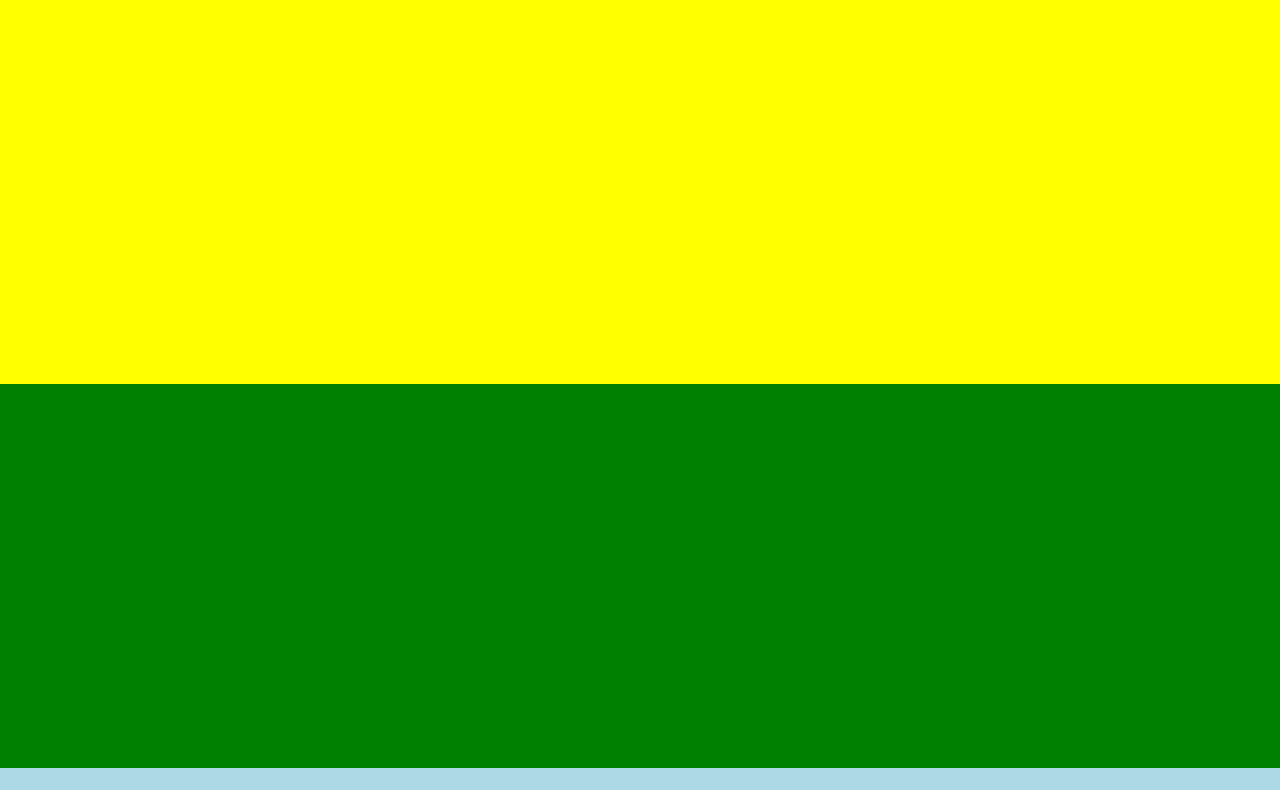
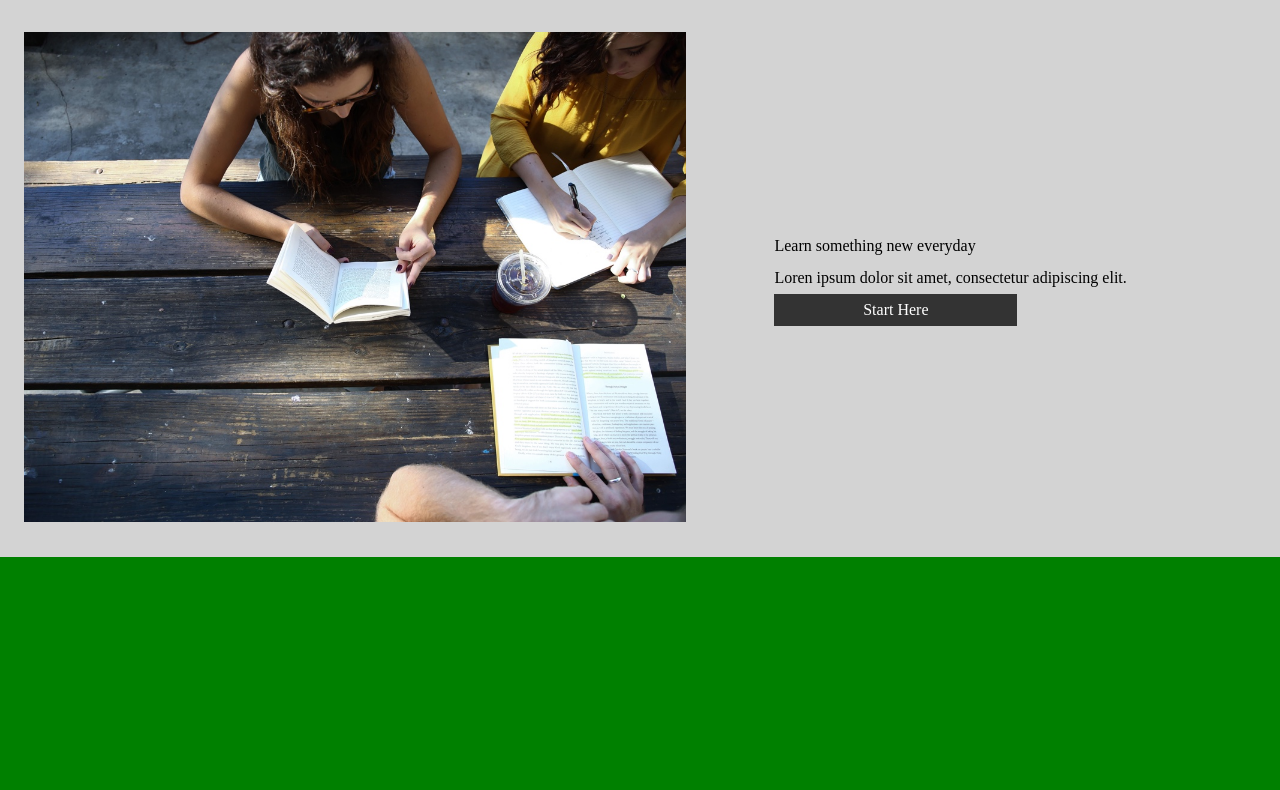
Before and after one commit to lewie14/ColmarProject, a plain HTML site: page index.html in a window 1280 px wide. Shown: the part 64-854 px from the top of the page. Drawn offline with Linux system fonts and the light colour scheme.

Commit message:
Banner section complete but h1,h2 styling not working????

```diff
--- a/index.html
+++ b/index.html
@@ -46,6 +46,17 @@
 
               <div class="books">
                 <!-- div for books image -->
+                <img src="resources/images/banner.jpg" alt="Students reading books">
+              </div>
+
+              <div class= "headline">
+                <h1>Learn something new everyday</h1>
+                <h2>Loren ipsum dolor sit amet, consectetur adipiscing elit.</h2>
+
+
+                <div id ="button">
+                  Start Here
+                </div>
               </div>
 
 
--- a/resources/css/style.css
+++ b/resources/css/style.css
@@ -7,11 +7,12 @@ html {
   background-color: white;
 }
 
-/* Set line height */
-body {
-  line-height: 1.4;
 
+
+h1,h2 {
+  font-weight: bold;
 }
+
 /* Set basic container parameters */
 .container {
   display: flex;
@@ -31,14 +32,13 @@ header{
   /* background-repeat: no-repeat;
   background-position: center;
   background-size: cover; */
-
 }
 
 nav {
   align-items: center;
   justify-content: space-between;
   padding: 1rem 0;
-  background-color: cadetblue;
+  background-color: white;
   color: black;
   position: relative;
   z-index: 1;
@@ -94,9 +94,43 @@ nav li {
 /* --------------------Banner -------------------------  */
 
 .banner{
-  background-color: yellow;
-  height:24rem;
+  background-color: lightgrey;
+  align-items: center;
+  /* height:24rem; */
 
+}
+
+.books{
+
+  width: 60%;
+  margin: 32px 24px;
+  align-items: left;
+}
+.books img{
+  max-width:100%;
+}
+
+.headline{
+  display: flex;
+  flex-direction: column;
+  justify-content: center;
+  width: 40%;
+  margin: 32px 0px;
+  padding: 4rem;
+  line-height: 2rem;
+}
+
+
+
+
+#button{
+
+  max-width: 55%;
+  background-color: #333333;
+  text-align: center;
+  color: white;
+  padding: 0.5rem 0rem;
+  line-height: 1;
 }
 
 /* --------------------Practicising -------------------------  */
```
